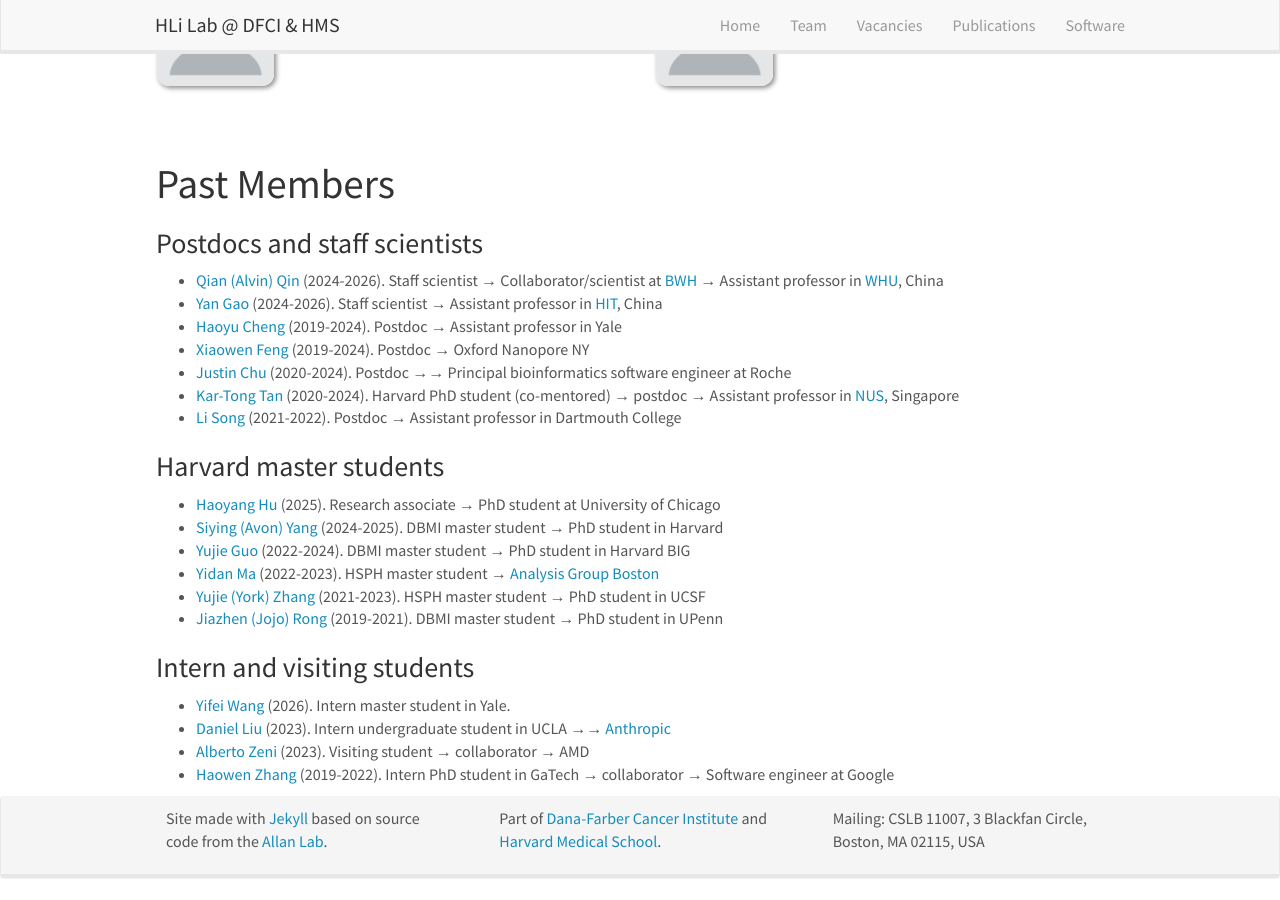
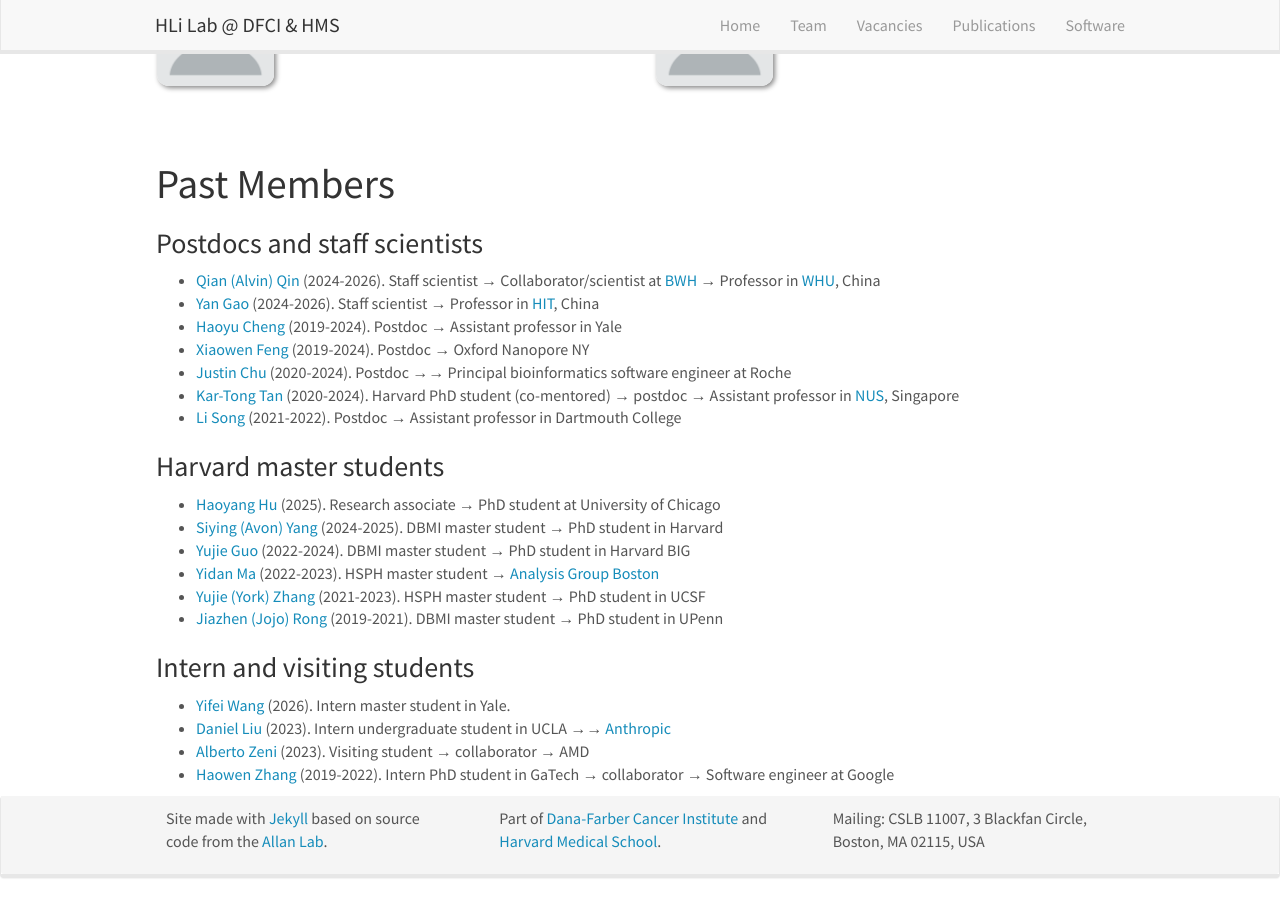
Before and after one commit to hlilab/hlilab.github.io, a Jekyll site: the page built from _pages/team.md, in a window 1280 px wide and 900 px high, scrolled down 1069 px. Built offline with Jekyll 4.4.1, drawn with Linux system fonts in a browser that asks for light colours; nearby versions of some CDN libraries.

Commit message:
Yan and Alvin are professors

```diff
--- a/_pages/team.md
+++ b/_pages/team.md
@@ -76,8 +76,8 @@ permalink: /team/
 
 ### Postdocs and staff scientists
 
-* [Qian (Alvin) Qin](https://www.linkedin.com/in/qinqian/) (2024-2026). Staff scientist &#8594; Collaborator/scientist at [BWH](https://www.brighamandwomens.org/) &#8594; Assistant professor in [WHU](https://en.whu.edu.cn), China
-* [Yan Gao](https://www.linkedin.com/in/yan-gao-69a52812a/) (2024-2026). Staff scientist &#8594; Assistant professor in [HIT](https://en.hit.edu.cn/), China
+* [Qian (Alvin) Qin](https://www.linkedin.com/in/qinqian/) (2024-2026). Staff scientist &#8594; Collaborator/scientist at [BWH](https://www.brighamandwomens.org/) &#8594; Professor in [WHU](https://en.whu.edu.cn), China
+* [Yan Gao](https://www.linkedin.com/in/yan-gao-69a52812a/) (2024-2026). Staff scientist &#8594; Professor in [HIT](https://en.hit.edu.cn/), China
 * [Haoyu Cheng](https://medicine.yale.edu/biomedical-informatics-data-science/profile/haoyu-cheng/) (2019-2024). Postdoc &#8594; Assistant professor in Yale
 * [Xiaowen Feng](https://www.linkedin.com/in/fca16af3/) (2019-2024). Postdoc &#8594; Oxford Nanopore NY
 * [Justin Chu](https://www.linkedin.com/in/justin-chu-84685652/) (2020-2024). Postdoc &#8594;&#8594; Principal bioinformatics software engineer at Roche
```
